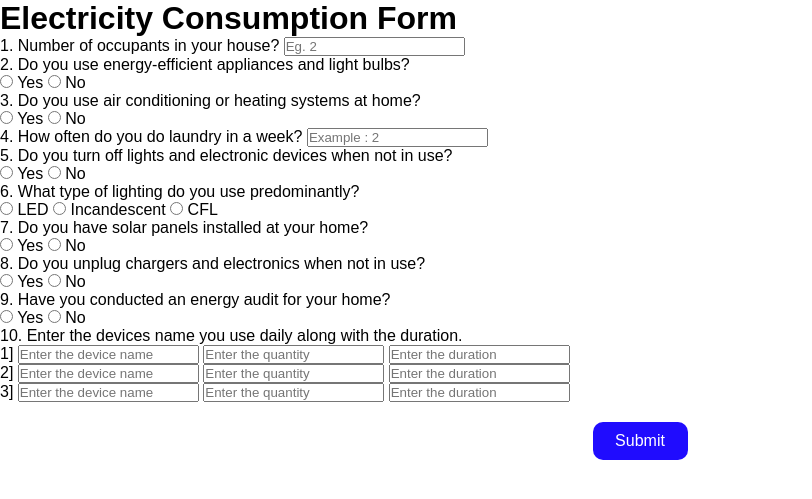
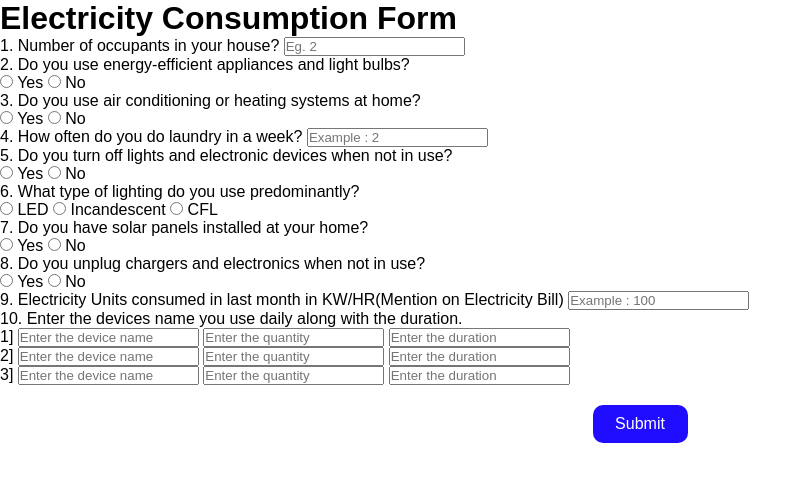
Before and after one commit to SarthakVitmal/Electricity-and-Water-Consumption-Tracking-Portal, a PHP site: page /electricityform.php in a window 1280 px wide. Shown: the top 499 px of the page, without its empty margins (0-812 px from the left). Run offline with PHP 8.4, Linux system fonts and the light colour scheme.

Commit message:
Add new question regarding last month units consumption

```diff
--- a/electricityform.php
+++ b/electricityform.php
@@ -67,13 +67,8 @@
                     <label>No</label><br>
                 </div>
 
-                <label>9. Have you conducted an energy audit for your home?</label>
-                <div>
-                    <input type="radio" name="energy_audit" value="yes">
-                    <label>Yes</label>
-                    <input type="radio" name="energy_audit" value="no">
-                    <label>No</label><br>
-                </div>
+                <label>9. Electricity Units consumed in last month in KW/HR(Mention on Electricity Bill)</label>
+                <input type="number" name="units_consumed" placeholder="Example : 100"><br>
 
                 <label>10. Enter the devices name you use daily along with the duration.</label>
                 <div class="devices" id="devices-container">
```
